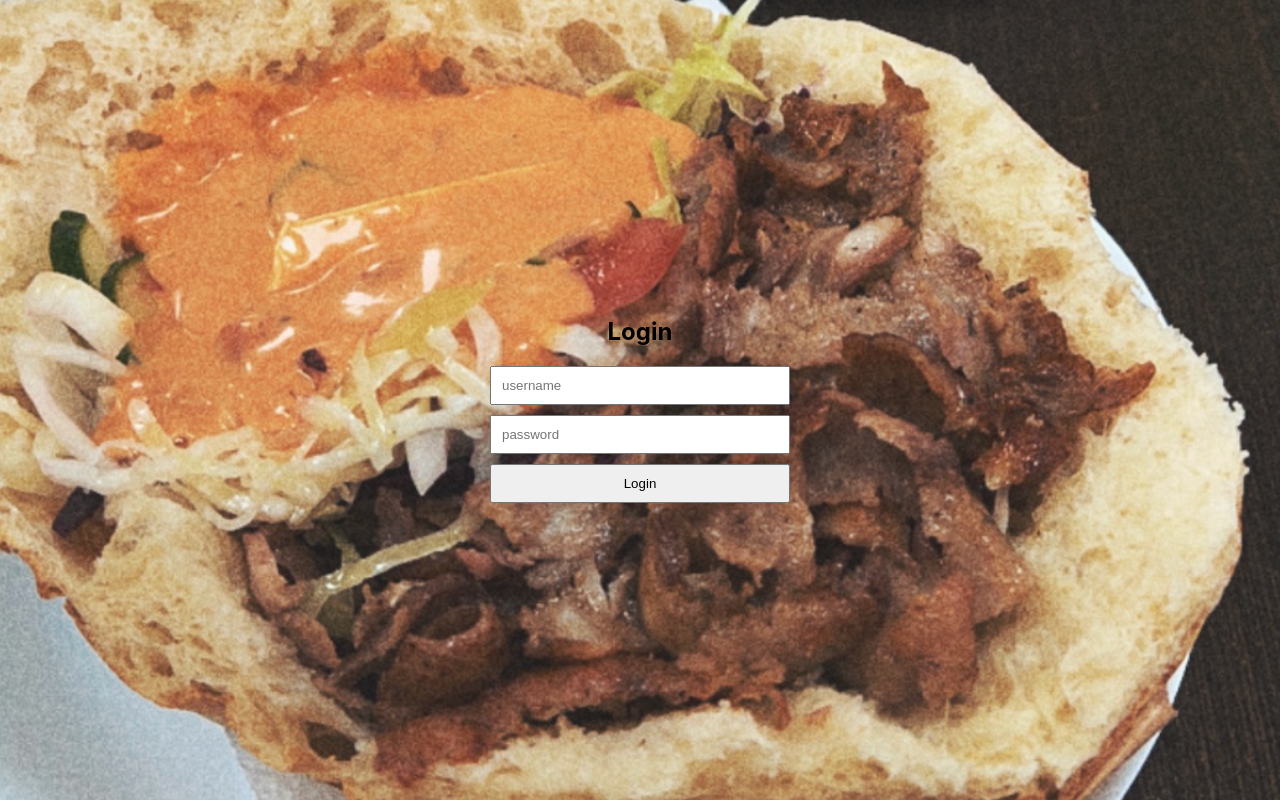
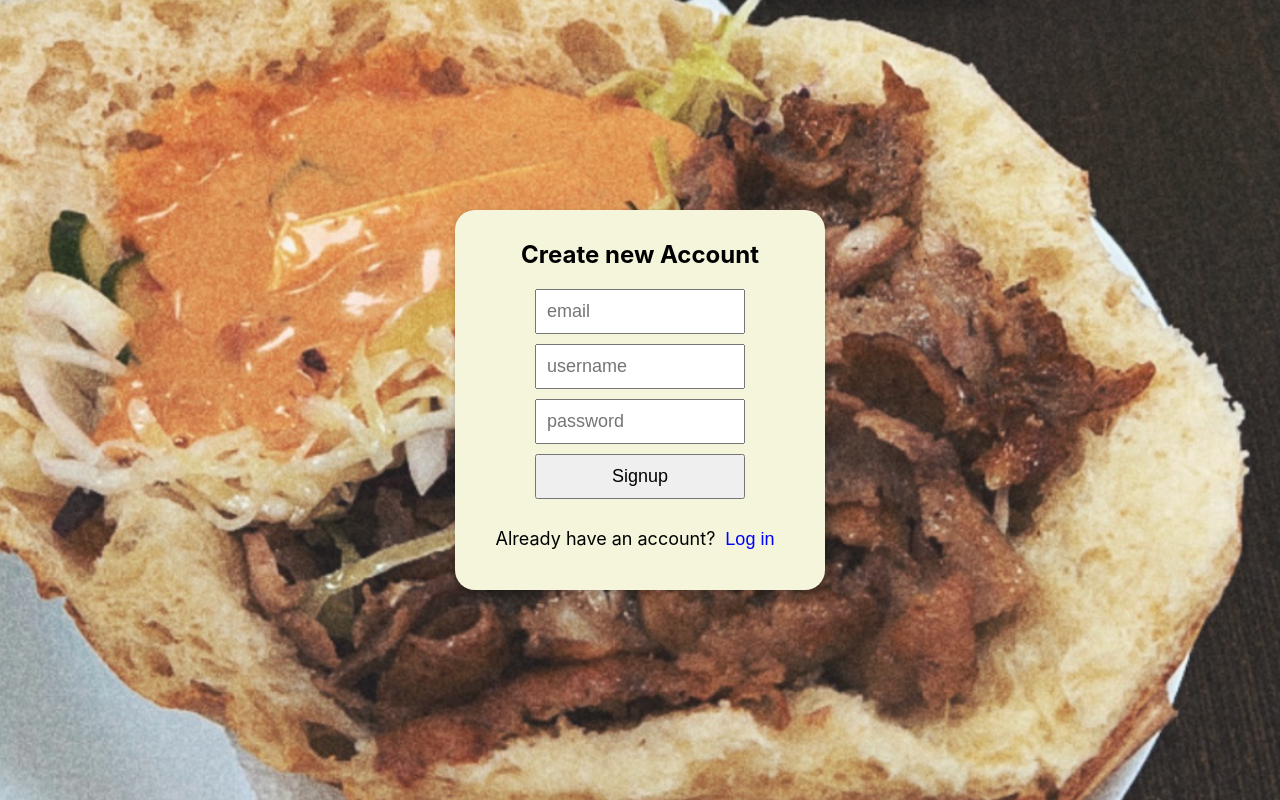
Before and after one commit to Schmarvinius/CookCaptain, a React (Create React App) app in the folder clientside/: page / in a window 1280 px wide. Built offline with nearby package versions, Linux system fonts and the light colour scheme.

Commit message:
design adjustements

```diff
--- a/clientside/src/LoginSignUp/Login.js
+++ b/clientside/src/LoginSignUp/Login.js
@@ -1,16 +1,32 @@
-import React from 'react';
+import React, {useState} from 'react';
 import './styles.css';
 
 function MyLogin() {
+
+    const [isSignUp, setIsSignUp] = useState(true);
+
+    function handleLogin(){
+        alert("login");
+    }
+    function handleSignUp(){
+        alert("signup");
+    }
+
     return (
         <div class="login-container">
-            <h2>Login</h2>
+            <h2>{isSignUp ? "Create new Account": "Login with username/email"}</h2>
             <form>
-                <input type="text" placeholder="username" required></input>
+                {isSignUp && <input type="text" placeholder="email"></input> }
+
+                <input type="text" placeholder={isSignUp ? "username" : "username/email"} ></input>
                 <br/>
-                <input type="password" placeholder="password" required></input>
+                <input type="password" placeholder="password" ></input>
                 <br/>
-                <button type="submit">Login</button>
+                <button onClick={isSignUp? handleSignUp : handleLogin}type="submit">{isSignUp ? "Signup" : "Login"}</button>
+                <br/>
+                {/* <p  onClick={() => setIsSignUp(prevValue => !prevValue)}>{isSignUp ? "Already have account?": "Create Account"}</p> */}
+                <text>{isSignUp ? "Already have an account?" : "Don't have an account?"}</text>
+                <button type="button"  onClick={() => setIsSignUp(prevValue => !prevValue)}>{isSignUp ? "Log in": "Sign up"}</button>
             </form>
         </div>
     );
--- a/clientside/src/LoginSignUp/styles.css
+++ b/clientside/src/LoginSignUp/styles.css
@@ -10,22 +10,47 @@ body {
     background-size: cover;
     background-position: center;
     background-attachment: fixed;
+    font-size: 18px;
   }
-
+  .login-container h2 {
+    font-size: 24px;
+  }
   .login-container {
     text-align: center;
-    width: 300px;
+    width: 350px;
+    background-color: beige;
+    border-radius: 20px;
+    box-shadow: 0 2px 5px rgba(0, 0, 0, 0.2);
+    padding: 10px;
+    font-size: 18px;
   }
 
   .login-container input {
     margin-bottom: 10px;
-    width: 100%;
+    width: 60%;
     padding: 10px;
     box-sizing: border-box;
+    font-size: 18px;
   }
 
   .login-container button {
-    width: 100%;
+    margin-bottom: 20px;
+    width: 60%;
     padding: 10px;
     box-sizing: border-box;
+    font-size: 18px;
   }
+  .login-container p{
+    color: blue;
+    border: none;
+    background-color: transparent;
+    text-decoration: underline;
+    font-size: 18px;
+  }
+  .login-container [type=button]{
+    color: blue;
+    background-color: transparent;
+    border:none;
+    width: auto;
+    font-size: 18px;
+  }
```
